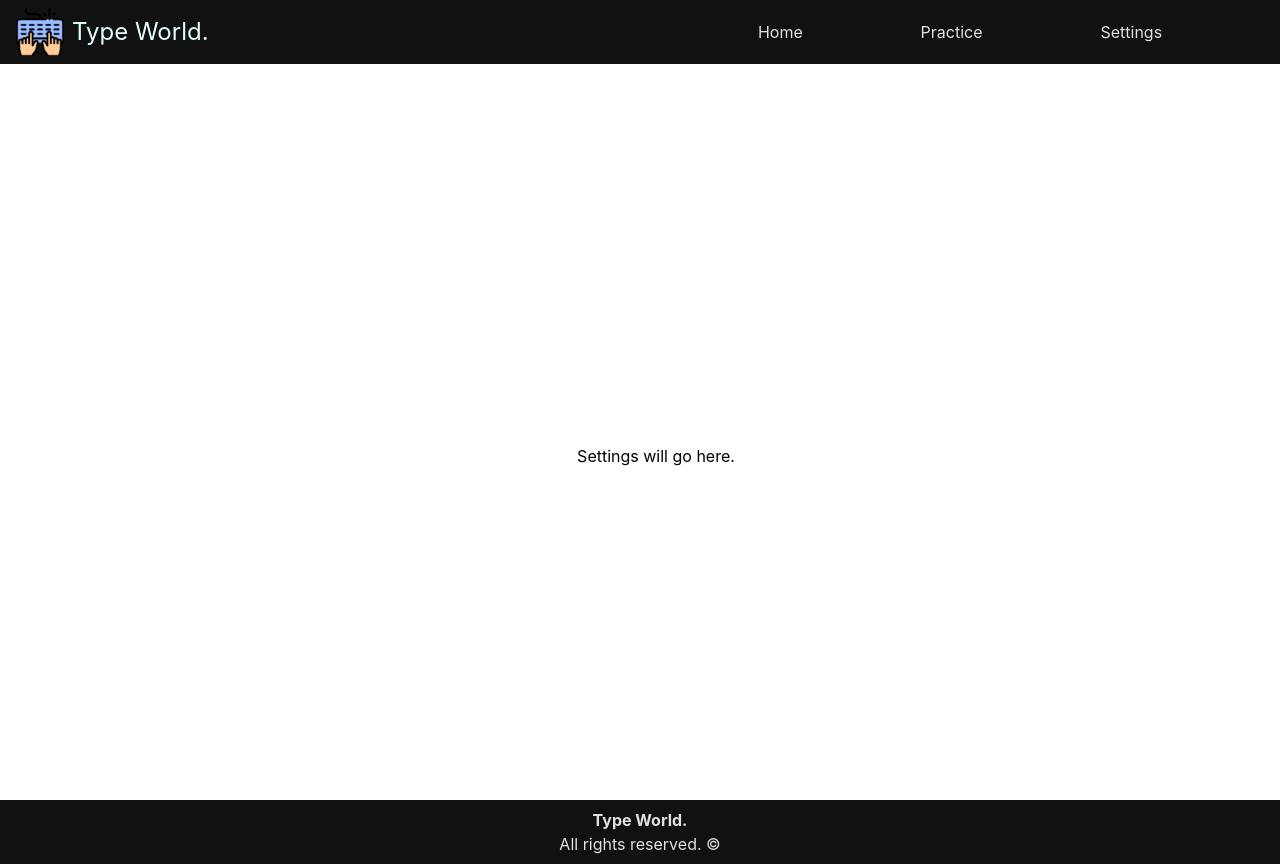
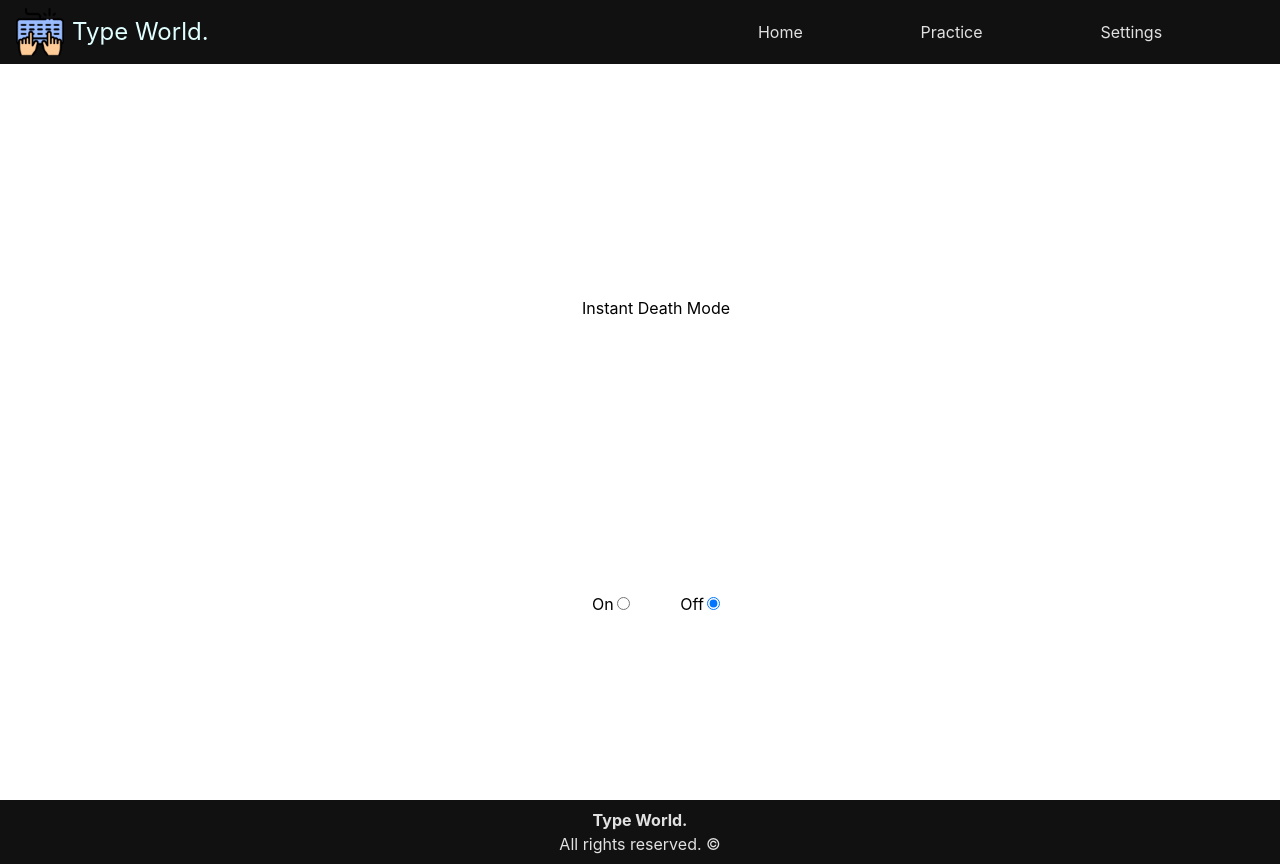
Before and after one commit to CamSteph/type-challenge01, a React (Vite) app: page /settings in a window 1280 px wide. Built offline with nearby package versions, Linux system fonts and the light colour scheme; a web font is replaced by a local one.

Commit message:
Implement instant death mode

```diff
--- a/src/components/Header/index.jsx
+++ b/src/components/Header/index.jsx
@@ -71,7 +71,7 @@ const Header = () => {
             <Link to='/' className='nav-link'>Home</Link>
           </li>
           <li className="nav-li">
-            <Link to='/practice' className='nav-link'>Practice</Link>
+            <Link to='/options' className='nav-link'>Practice</Link>
           </li>
           <li className="nav-li">
             <Link to='/settings' className='nav-link'>Settings</Link>
--- a/src/containers/LetterInput/index.jsx
+++ b/src/containers/LetterInput/index.jsx
@@ -1,4 +1,5 @@
 import React, { useEffect, useRef } from 'react';
+import { useNavigate } from 'react-router-dom';
 import styled from 'styled-components';
 import { generateLetters } from '../../utils/generateLetters';
 
@@ -30,6 +31,8 @@ const LetterInput = ({
 }) => {
 
   const letterInputRef = useRef();
+
+  const navigate = useNavigate()
 
   useEffect(() => {
     letterInputRef.current.value = '';
@@ -66,11 +69,16 @@ const LetterInput = ({
         }
 
         if (!generatedLetters.join('').startsWith(currentLetter)) {
+          const deathMode = sessionStorage.getItem('death-mode');
           updated.continueTyping = currentLetter.length - 1;
           if(keyCode !== 8) {
             if(continueTyping === true){
               updated.incorrect = updated.incorrect > 0 ? Number(updated.incorrect) + 1 : 1;
             }
+          }
+          if (deathMode) {
+            alert('Youve lost in death mode.');
+            navigate('/options');
           }
         }
         else {
--- a/src/pages/Settings.jsx
+++ b/src/pages/Settings.jsx
@@ -1,4 +1,4 @@
-import React from 'react';
+import React, { useState } from 'react';
 import styled from 'styled-components';
 
 const Container = styled.div`
@@ -10,9 +10,30 @@ const Container = styled.div`
 `;
 
 const Settings = () => {
+
+
+  const [instantDeathMode, setInstantDeathMode] = useState(false);
+
+  const toggleInstantDeathMode = (newMode) => {
+    if (instantDeathMode && newMode === 'on') return;
+    if (!instantDeathMode && newMode === 'off') return;
+    setInstantDeathMode(!instantDeathMode);
+    sessionStorage.setItem('death-mode', newMode);
+  };
+
   return (
     <Container>
-      Settings will go here.
+      Instant Death Mode
+      <div style={{'display': 'flex', justifyContent: 'space-between', width: '8em'}}>
+        <div>
+          <label htmlFor="death-mode-on" style={{marginRight: '.2em'}}>On</label>
+          <input type='radio' name='on' checked={instantDeathMode} onClick={() => toggleInstantDeathMode('on')} />
+        </div>
+        <div>
+          <label htmlFor="death-mode-off" style={{marginRight: '.2em'}}>Off</label>
+          <input type='radio' name='off' checked={!instantDeathMode} onClick={() => toggleInstantDeathMode('off')} />
+        </div>
+      </div>
     </Container>
   );
 };
```
